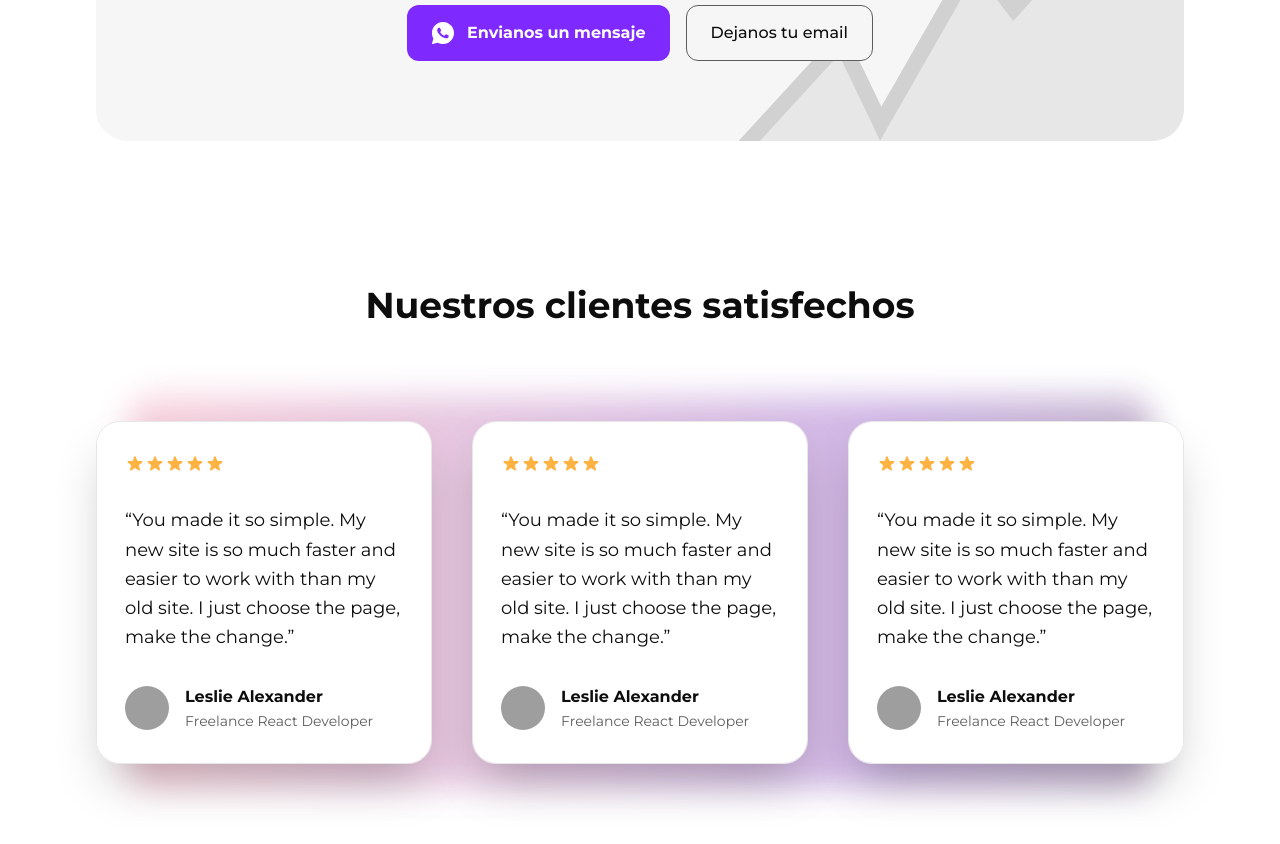
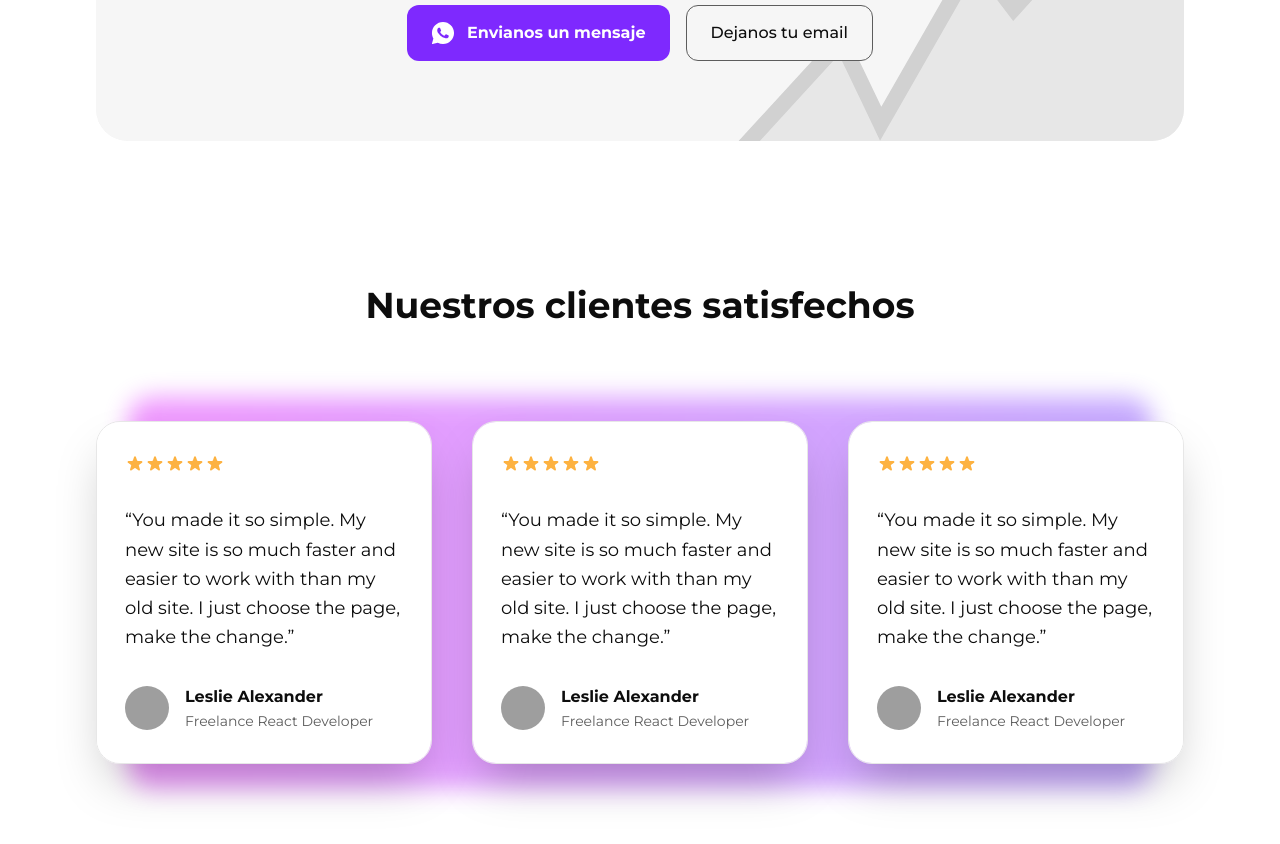
Before and after one commit to lgaieta/nextlevel, an Astro site: page / in a window 1280 px wide. Shown: the part 2669-3513 px from the top of the page. Built offline with nearby package versions, Linux system fonts and the light colour scheme; Astro itself is replaced by a stand-in of ours; grey boxes are pictures that could not be loaded.

Commit message:
Changed bg gradient in SocialProofSection

```diff
--- a/src/components/sections/SocialProofSection.astro
+++ b/src/components/sections/SocialProofSection.astro
@@ -16,8 +16,7 @@ import Opinion from '../Opinion.astro'
                     class='absolute -inset-x-1 inset-y-16 md:-inset-x-2 md:-inset-y-6'
                 >
                     <div
-                        class='mx-auto size-full max-w-sm rounded-3xl opacity-30 blur-lg lg:max-w-5xl'
-                        style='background: linear-gradient(90deg, #EA698B -0.55%, #C05299 22.86%, #973AA8 48.36%, #6411AD 73.33%, #47126B 99.34%)'
+                        class='mx-auto size-full max-w-sm rounded-3xl bg-gradient-to-r from-[#DB00FF] to-[#702DFF] opacity-40 blur-md lg:max-w-5xl'
                     >
                     </div>
                 </div>
```
